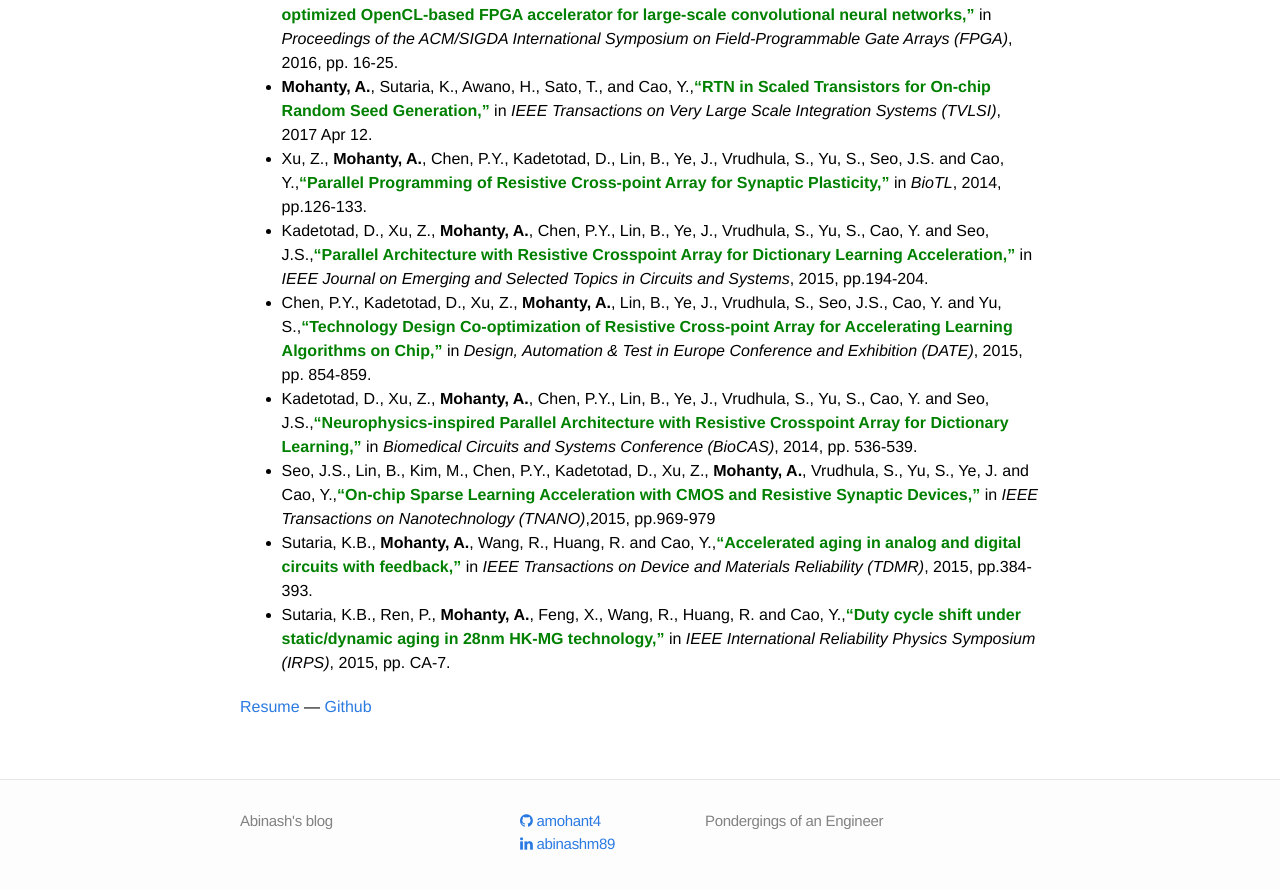
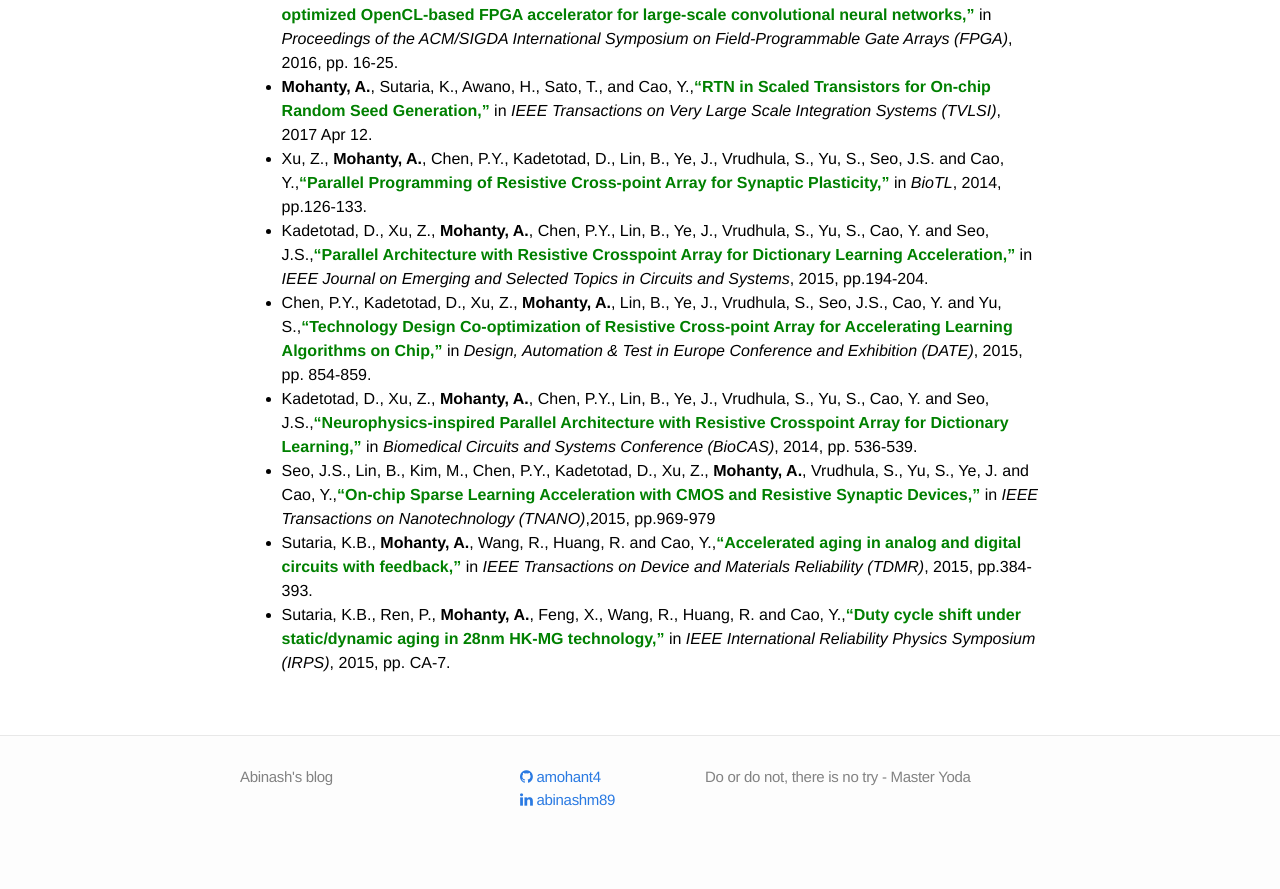
Before and after one commit to amohant4/amohant4.github.io, a Jekyll site: the page built from about.md, in a window 1280 px wide and 900 px high, scrolled down 1405 px. Shown: the top 889 px of the window. Built offline with Jekyll 4.4.1, drawn with Linux system fonts in a browser that asks for light colours; nearby versions of some CDN libraries; after the commit the page ends 2261 px from its top, so only the background shows below that.

Commit message:
Saying + asset bug

```diff
--- a/_config.yml
+++ b/_config.yml
@@ -1,7 +1,7 @@
 # Site settings
 title: Abinash's blog
 email: amohant4@asu.edu
-description: "Pondergings of an Engineer"
+description: "Do or do not, there is no try - Master Yoda"
 baseurl: ""
 url: "http://amohant4.github.io"
 #twitter_username:
--- a/about.md
+++ b/about.md
@@ -42,4 +42,4 @@ J.S., Vrudhula, S., Chae, J., Cao, Y., Berisha, V.,__<span style="color:green">"
 * Sutaria, K.B., __Mohanty, A.__, Wang, R., Huang, R. and Cao, Y.,__<span style="color:green">"Accelerated aging in analog and digital circuits with feedback,"</span>__ in _IEEE Transactions on Device and Materials Reliability (TDMR)_, 2015, pp.384-393.
 * Sutaria, K.B., Ren, P., __Mohanty, A.__, Feng, X., Wang, R., Huang, R. and Cao, Y.,__<span style="color:green">"Duty cycle shift under static/dynamic aging in 28nm HK-MG technology,"</span>__ in _IEEE International Reliability Physics Symposium (IRPS)_, 2015, pp. CA-7.
 
-[Resume](../assests/cv.pdf) ---  [Github](https://github.com/amohant4)
+<!-- [Resume](../assets/cv.pdf) ---  [Github](https://github.com/amohant4) -->
```
